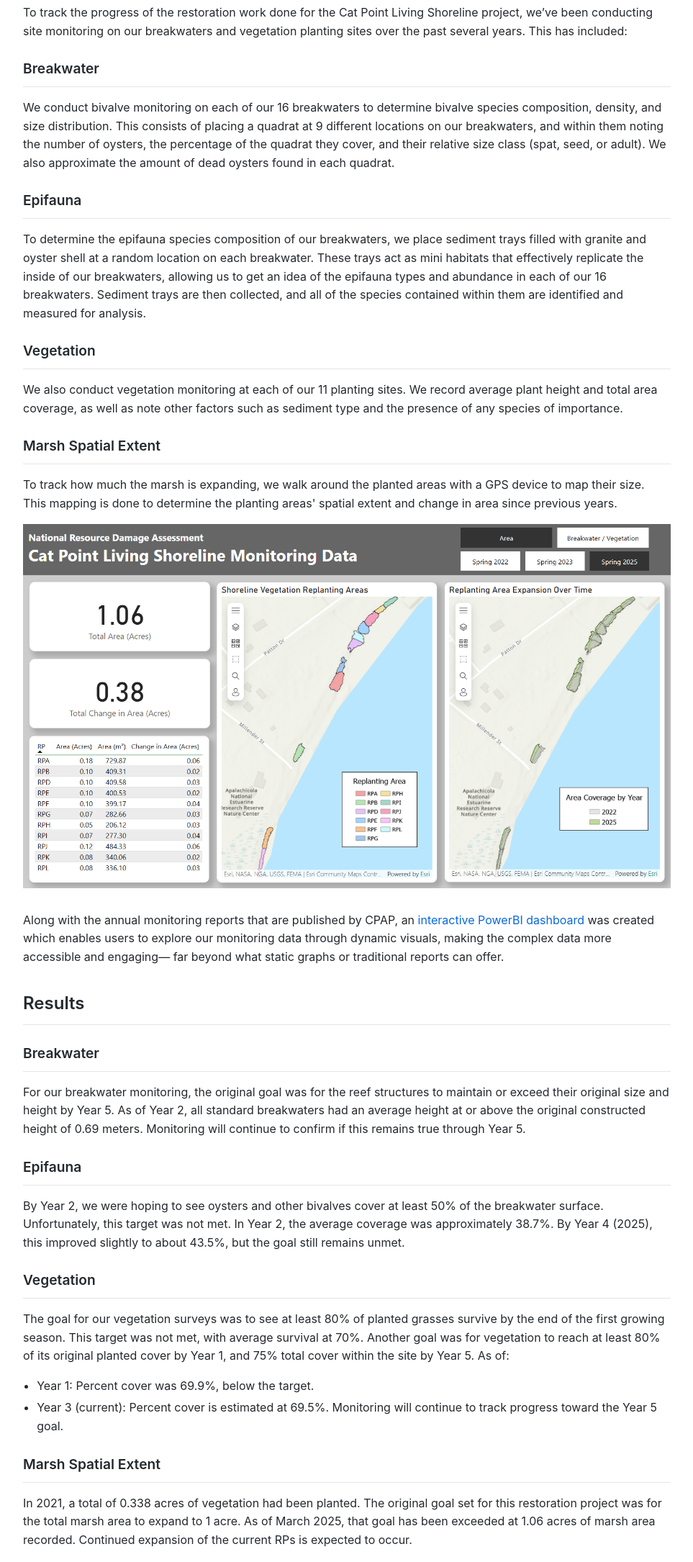
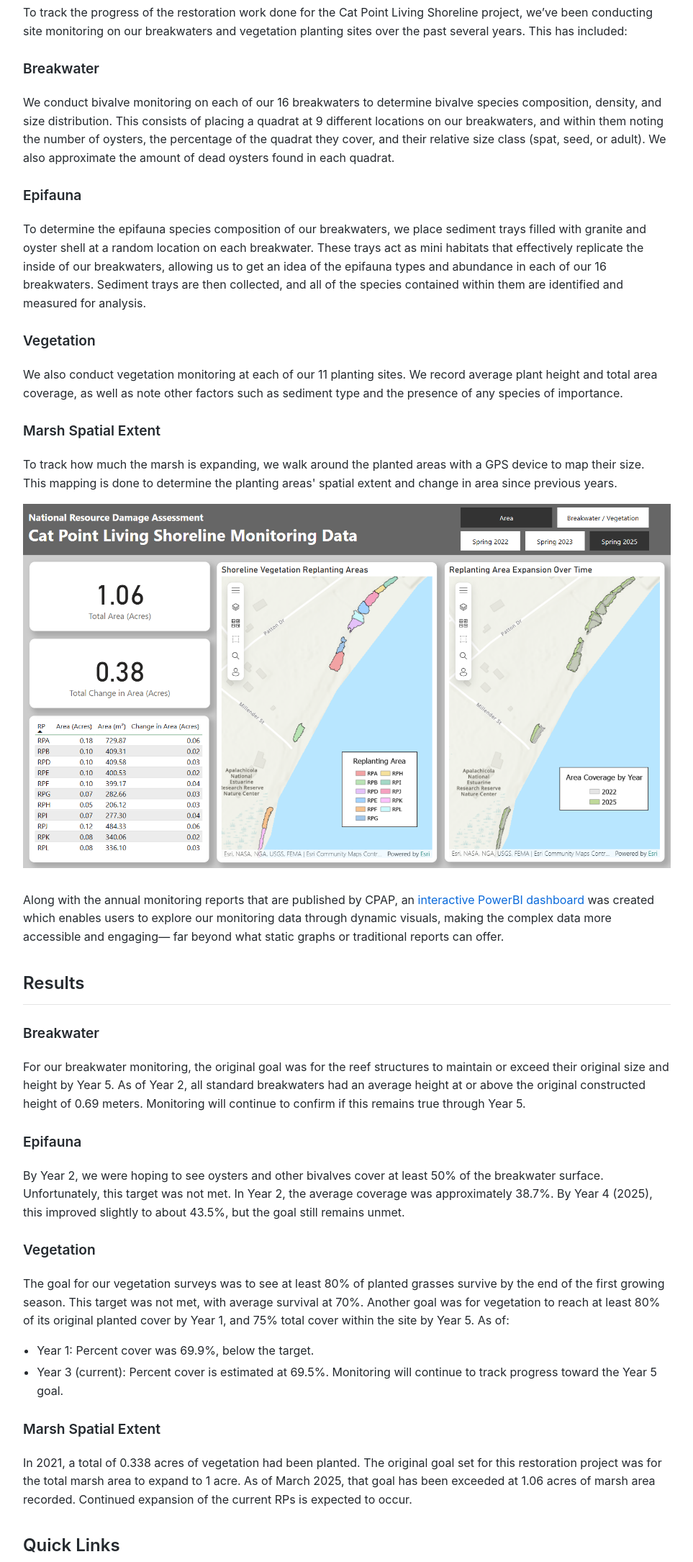
Before and after one commit to Matt-Law12/cpap_shore, a plain HTML site: page index.html in a window 1280 px wide. Shown: the part 2340-4510 px from the top of the page at 72% size, without its empty margins (158-1121 px from the left). Drawn offline with Linux system fonts and the light colour scheme.

Commit message:
Update index.html

```diff
--- a/index.html
+++ b/index.html
@@ -111,25 +111,21 @@
   <p>To track the progress of the restoration work done for the Cat Point Living Shoreline project, we’ve been conducting site monitoring on our breakwaters and vegetation planting sites over the past several years. This has included:</p>
 
   <h3>Breakwater</h3>
-      <hr style="border: none; height: 1px; background-color: #ccc; opacity: 0.5; margin: -10px 0 15px 0;">
   <p>
     We conduct bivalve monitoring on each of our 16 breakwaters to determine bivalve species composition, density, and size distribution. This consists of placing a quadrat at 9 different locations on our breakwaters, and within them noting the number of oysters, the percentage of the quadrat they cover, and their relative size class (spat, seed, or adult). We also approximate the amount of dead oysters found in each quadrat.
   </p>
 
   <h3>Epifauna</h3>
-      <hr style="border: none; height: 1px; background-color: #ccc; opacity: 0.5; margin: -10px 0 15px 0;">
   <p>
     To determine the epifauna species composition of our breakwaters, we place sediment trays filled with granite and oyster shell at a random location on each breakwater. These trays act as mini habitats that effectively replicate the inside of our breakwaters, allowing us to get an idea of the epifauna types and abundance in each of our 16 breakwaters. Sediment trays are then collected, and all of the species contained within them are identified and measured for analysis.
   </p>
 
   <h3>Vegetation</h3>
-      <hr style="border: none; height: 1px; background-color: #ccc; opacity: 0.5; margin: -10px 0 15px 0;">
   <p>
     We also conduct vegetation monitoring at each of our 11 planting sites. We record average plant height and total area coverage, as well as note other factors such as sediment type and the presence of any species of importance.
   </p>
 
   <h3>Marsh Spatial Extent</h3>
-      <hr style="border: none; height: 1px; background-color: #ccc; opacity: 0.5; margin: -10px 0 15px 0;">
   <p>
     To track how much the marsh is expanding, we walk around the planted areas with a GPS device to map their size. This mapping is done to determine the planting areas' spatial extent and change in area since previous years.
   </p>
@@ -146,19 +142,16 @@
     <hr style="border: none; height: 1px; background-color: #ccc; opacity: 0.5; margin: -10px 0 15px 0;">
 
   <h3>Breakwater</h3>
-      <hr style="border: none; height: 1px; background-color: #ccc; opacity: 0.5; margin: -10px 0 15px 0;">
   <p>
     For our breakwater monitoring, the original goal was for the reef structures to maintain or exceed their original size and height by Year 5. As of Year 2, all standard breakwaters had an average height at or above the original constructed height of 0.69 meters. Monitoring will continue to confirm if this remains true through Year 5.
   </p>
 
   <h3>Epifauna</h3>
-      <hr style="border: none; height: 1px; background-color: #ccc; opacity: 0.5; margin: -10px 0 15px 0;">
   <p>
     By Year 2, we were hoping to see oysters and other bivalves cover at least 50% of the breakwater surface. Unfortunately, this target was not met. In Year 2, the average coverage was approximately 38.7%. By Year 4 (2025), this improved slightly to about 43.5%, but the goal still remains unmet.
   </p>
 
   <h3>Vegetation</h3>
-      <hr style="border: none; height: 1px; background-color: #ccc; opacity: 0.5; margin: -10px 0 15px 0;">
   <p>
     The goal for our vegetation surveys was to see at least 80% of planted grasses survive by the end of the first growing season. This target was not met, with average survival at 70%. Another goal was for vegetation to reach at least 80% of its original planted cover by Year 1, and 75% total cover within the site by Year 5. As of:
   </p>
@@ -168,7 +161,6 @@
   </ul>
 
   <h3>Marsh Spatial Extent</h3>
-      <hr style="border: none; height: 1px; background-color: #ccc; opacity: 0.5; margin: -10px 0 15px 0;">
   <p>
     In 2021, a total of 0.338 acres of vegetation had been planted. The original goal set for this restoration project was for the total marsh area to expand to 1 acre. As of March 2025, that goal has been exceeded at 1.06 acres of marsh area recorded. Continued expansion of the current RPs is expected to occur.
   </p>
```
